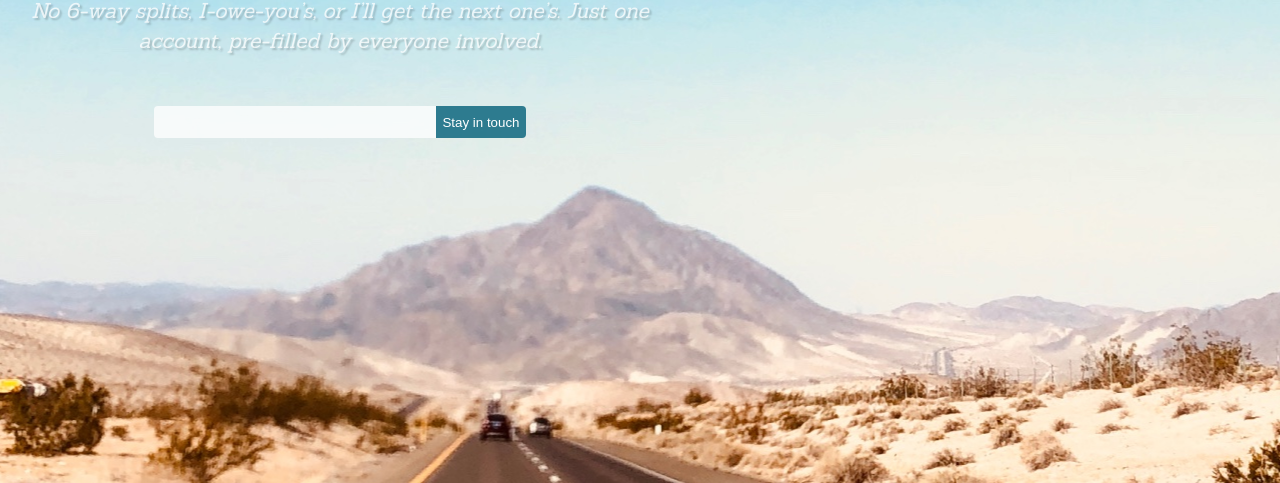
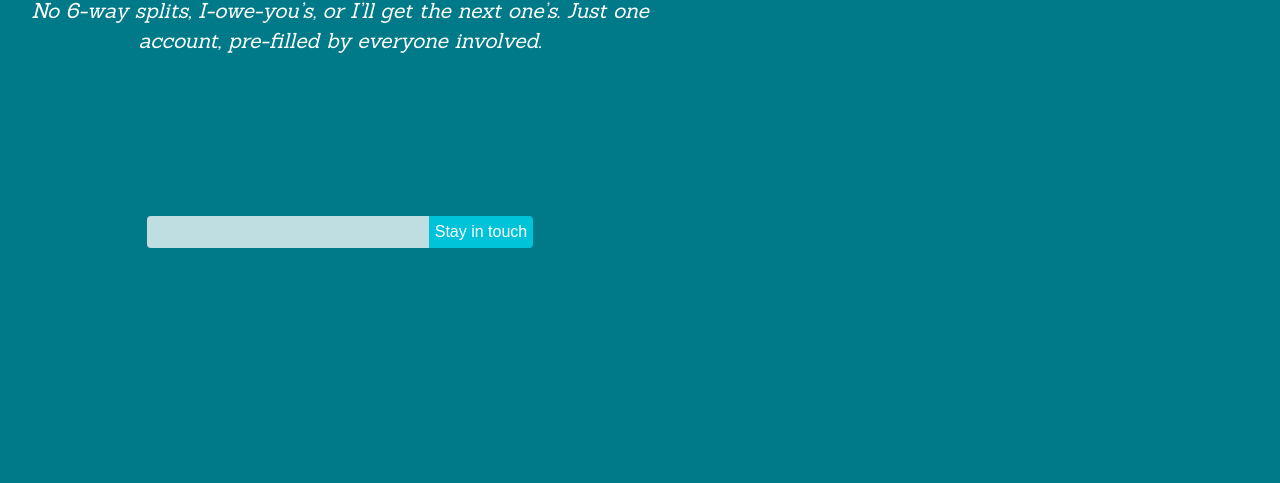
Before and after one commit to jasonLaster/Pool, a website: page index.html in a window 1280 px wide. Shown: the part 317-800 px from the top of the page. Drawn offline with Linux system fonts and the light colour scheme; a web font is replaced by a local one.

Commit message:
update styles

```diff
--- a/styles.css
+++ b/styles.css
@@ -2,21 +2,20 @@ html {
   margin: 0;
   padding: 0;
 }
+
 body {
   margin: 0;
   overflow: hidden;
   width: 100%;
   height: 100vh;
-  background-color: #cde8eb;
+  background-color: #007a88;
   background-size: auto;
   background-position-x: center;
   background-position-y: bottom;
-  background-image: url(/images/drive.jpg);
 }
 
 header {
-  color: rgba(255, 255, 255, 0.75);
-  text-shadow: 2px 2px 2px rgba(0, 0, 0, 0.25);
+  color: rgba(255, 255, 255, 1);
   text-align: center;
   display: flex;
   flex-direction: column;
@@ -49,14 +48,14 @@ h3 {
   line-height: 30px;
   margin: 0 auto;
   font-style: italic;
-  text-shadow: 2px 2px 2px rgba(0, 0, 0, 0.2);
 }
 
 .email {
   display: flex;
   align-self: center;
-  margin-top: 50px;
+  margin-top: 160px;
   text-shadow: 2px 2px 2px rgba(0, 0, 0, 0.2);
+  font-size: 17px;
 }
 
 .email input {
@@ -66,7 +65,7 @@ h3 {
   outline: none;
   margin: 0;
   border-radius: 4px 0 0 4px;
-  font-size: 12px;
+  font-size: 14px;
   color: #333;
   padding-left: 10px;
   width: 270px;
@@ -74,16 +73,18 @@ h3 {
 }
 
 .email button:hover {
-  background-color: rgba(2, 96, 120, 0.9);
+  background-color: hsl(186.2, 100%, 57.7%);
   cursor: pointer;
 }
+
 .email button {
-  background-color: rgba(2, 96, 120, 0.8);
+  background-color: hsl(186.2, 100%, 42.7%);
   border: none;
   outline: none;
   color: #fff;
   border-radius: 0 4px 4px 0;
   margin: 0;
+  font-size: 16px;
 }
 
 @media (max-width: 1200px) {
```
